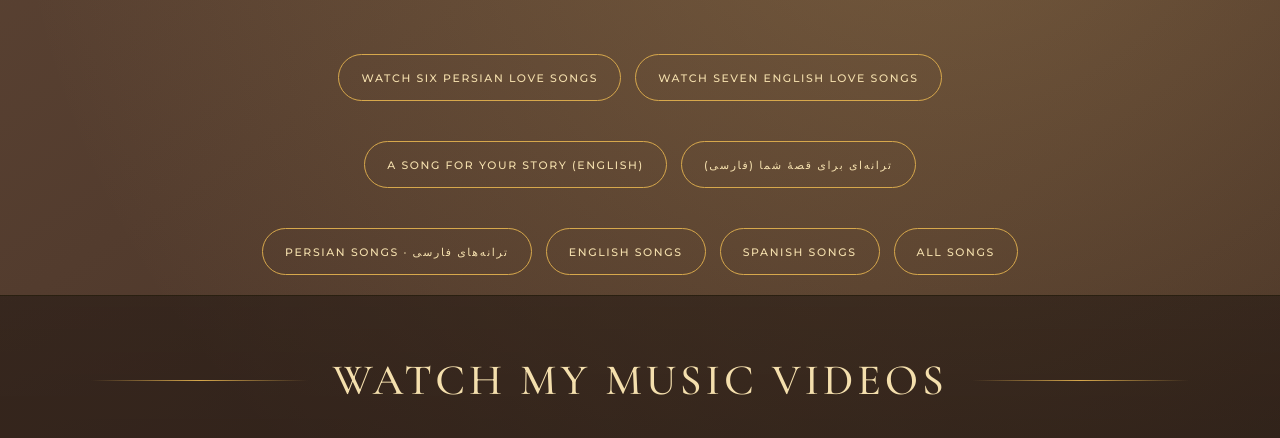
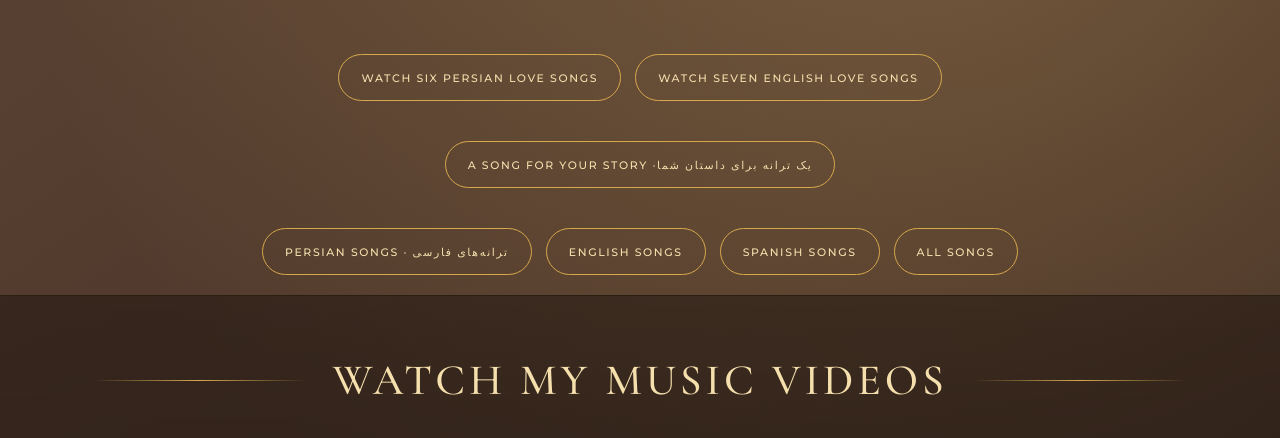
Before and after one commit to mlakani/minoolakani.com, a plain HTML site: page index.html in a window 1280 px wide. Shown: the part 940-1378 px from the top of the page. Drawn offline with Linux system fonts and the light colour scheme.

Commit message:
Use one homepage link for bilingual custom songwriting

```diff
--- a/index.html
+++ b/index.html
@@ -145,7 +145,7 @@
         <a class="outline-link" href="https://www.youtube.com/watch?v=Z9DBg6zLzSY" target="_blank" rel="noopener noreferrer">Watch Six Persian Love Songs</a>
         <a class="outline-link" href="https://www.youtube.com/watch?v=pfby7Ky2aqw" target="_blank" rel="noopener noreferrer">Watch Seven English Love Songs</a>
       </nav>
-      <div class="home-category-nav" aria-label="Custom songwriting"><a class="outline-link" href="custom-songs.html">A Song for Your Story (English)</a><a class="outline-link" href="custom-songs-fa.html" lang="fa" dir="rtl">ترانه‌ای برای قصهٔ شما (فارسی)</a></div>
+      <div class="home-category-nav" aria-label="Custom songwriting"><a class="outline-link" href="custom-songs.html">A Song for Your Story · <span lang="fa" dir="rtl">یک ترانه برای داستان شما</span></a></div>
       <div class="home-category-nav" aria-label="Music categories"><a class="outline-link" href="music.html#persian-songs">Persian Songs · ترانه‌های فارسی</a><a class="outline-link" href="music.html#english-songs">English Songs</a><a class="outline-link" href="music.html#spanish-songs">Spanish Songs</a><a class="outline-link" href="music.html">All Songs</a></div>
 <section class="songs" id="music-preview" aria-labelledby="my-videos-title"><div class="section-line"><span></span><h2 id="my-videos-title">WATCH MY MUSIC VIDEOS</h2><span></span></div><p style="text-align:center">The newest videos uploaded directly to Minoo Lakani’s Official Artist Channel.</p><div class="song-grid"><article><a class="song-link" href="https://www.youtube.com/watch?v=du96L0PgQCo" target="_blank" rel="noopener noreferrer"><img class="cover" src="https://img.youtube.com/vi/du96L0PgQCo/hqdefault.jpg" alt="قشنگ‌ترین دلیل · Qashangtarin Dalil official lyric video by Minoo Lakani" width="480" height="360" loading="lazy" decoding="async"><h3><span lang="fa" dir="rtl">قشنگ‌ترین دلیل</span> · Qashangtarin Dalil</h3><span>Watch on YouTube ↗</span></a></article>
 <article><a class="song-link" href="https://www.youtube.com/watch?v=7u_SIbn5dvo" target="_blank" rel="noopener noreferrer"><img class="cover" src="https://img.youtube.com/vi/7u_SIbn5dvo/hqdefault.jpg" alt="The Player official music video by Minoo Lakani" width="480" height="360" loading="lazy" decoding="async"><h3>The Player</h3><span>Watch on YouTube ↗</span></a></article>
```
